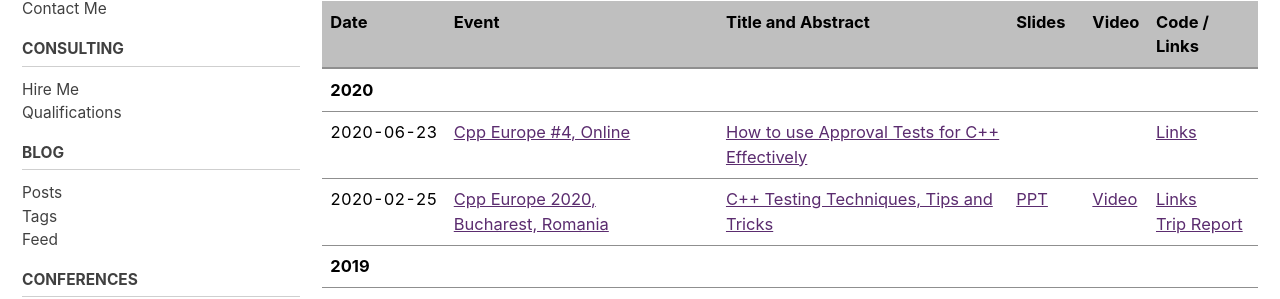
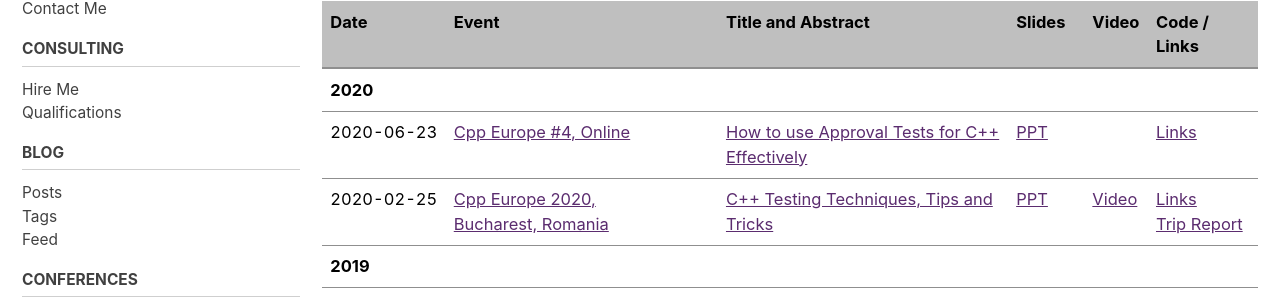
Before and after one commit to claremacrae/claremacrae.github.io, a Jekyll site: the page built from conferences/presentations.md, in a window 1280 px wide and 900 px high, scrolled down 866 px. Shown: the part 138-437 px from the top of the window. Built offline with Jekyll 4.4.1, drawn with Linux system fonts in a browser that asks for light colours; cached includes are drawn as plain includes; nearby versions of some CDN libraries.

Commit message:
Publish slides for CppEurope #4 talk

```diff
--- a/conferences/presentations.md
+++ b/conferences/presentations.md
@@ -30,7 +30,7 @@ See also ["Resources and references for my talks"](https://github.com/claremacra
 | Date  | Event | Title and Abstract | Slides  | Video | Code / Links |
 | ----- | ----- | ------------------ | ------- | ----- | ------------ |
 | **2020** | &nbsp; | &nbsp; | &nbsp; | &nbsp; | &nbsp; |
-| <span class="text-tabular-dates">2020-06-23</span> | [Cpp Europe #4, Online](https://cppeurope.com) | [How to use Approval Tests for C++ Effectively](https://cppeurope.com/sessions/session-with-clare-macrae/) | &nbsp; |  &nbsp; | [Links](https://github.com/claremacrae/talks/blob/main/How_to_use_Approval_Tests_for_C++_Effectively.md#top)
+| <span class="text-tabular-dates">2020-06-23</span> | [Cpp Europe #4, Online](https://cppeurope.com) | [How to use Approval Tests for C++ Effectively](https://cppeurope.com/sessions/session-with-clare-macrae/) | [PPT](https://www.slideshare.net/ClareMacrae/how-to-use-approval-tests-for-c-effectively) |  &nbsp; | [Links](https://github.com/claremacrae/talks/blob/main/How_to_use_Approval_Tests_for_C++_Effectively.md#top)
 | <span class="text-tabular-dates">2020-02-25</span> | [Cpp Europe 2020, Bucharest,&nbsp;Romania](https://cppeurope.com) | [C++ Testing Techniques, Tips and Tricks](https://cppeurope.com/sessions/cpp-testing-techniques-tips-and-tricks/) | [PPT](https://www.slideshare.net/ClareMacrae/cpp-testing-techniques-tips-and-tricks-cpp-europe) | [Video](https://www.youtube.com/watch?v=-5N-u34L7wo&list=PLKkbEnCSP7sek-bn-Ae-b16aa7y_mc2EH&index=10&t=0s) | [Links](https://github.com/claremacrae/talks/blob/master/Cpp_Testing_Techniques_Tips_and_Tricks.md#top) <br> [Trip&nbsp;Report](/blog/2020/03/cppeurope-2020) |
 | **2019** | &nbsp; | &nbsp; | &nbsp; | &nbsp; | &nbsp; |
 | <span class="text-tabular-dates">2019-11-21</span> | [C++ London, UK](https://www.meetup.com/CppLondon/) | [C++ Testing Techniques, Tips and Tricks](https://www.meetup.com/CppLondon/events/265146936/) | [PPT](https://www.slideshare.net/ClareMacrae/c-testing-techniques-tips-and-tricks-c-london) | [Video](https://www.youtube.com/watch?v=j3prZoR8c_c) | [Links](https://github.com/claremacrae/talks/blob/master/Cpp_Testing_Techniques_Tips_and_Tricks.md#top) |
```
